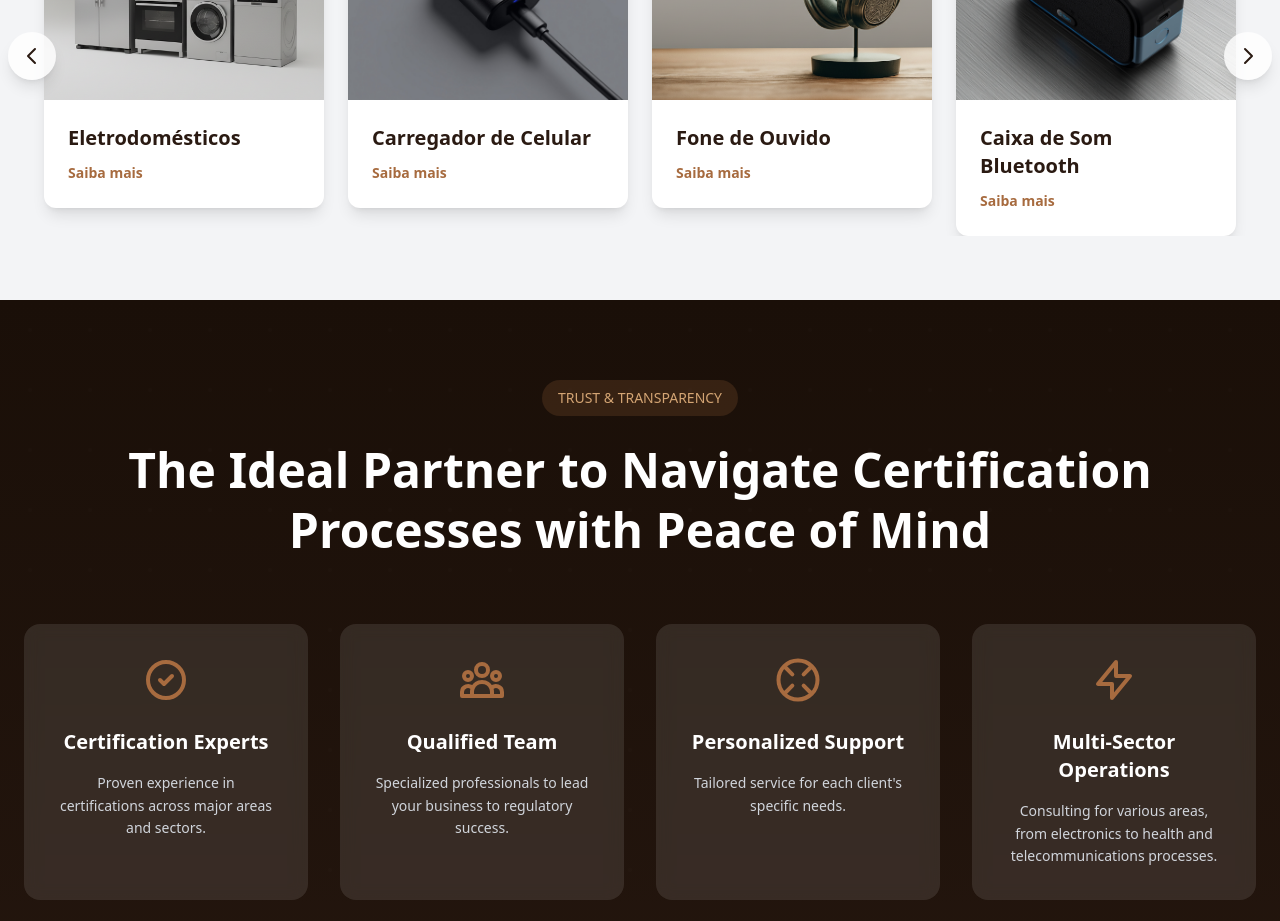
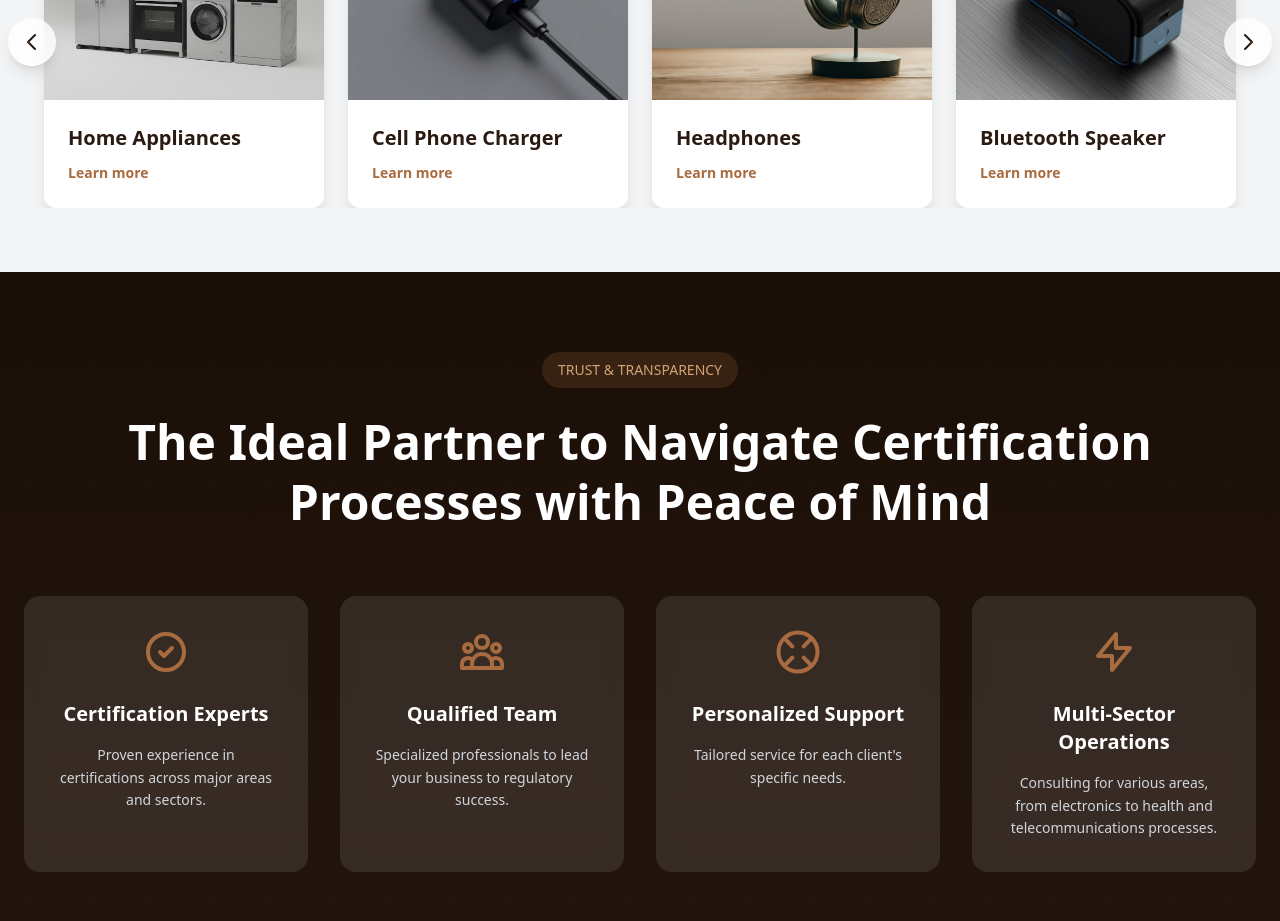
Before and after one commit to BrunoJSC/hegemon, a React (Vite) app: page / in a window 1280 px wide. Shown: the part 2300-3221 px from the top of the page. Built offline with nearby package versions, Linux system fonts and the light colour scheme; grey boxes are pictures that could not be loaded.

Commit message:
adicionar traducao e mais

```diff
--- a/src/components/layout/product.tsx
+++ b/src/components/layout/product.tsx
@@ -1,4 +1,5 @@
 import { motion } from "framer-motion";
+import { useTranslation } from "react-i18next";
 
 interface ProductProps {
   id: number;
@@ -8,6 +9,7 @@ interface ProductProps {
 }
 
 export function Product({ image, title, badge }: ProductProps) {
+  const { t } = useTranslation();
   return (
     <motion.div
       className="bg-white rounded-xl shadow-lg overflow-hidden hover:shadow-xl transition-all duration-300 group"
@@ -57,7 +59,7 @@ export function Product({ image, title, badge }: ProductProps) {
           whileHover={{ scale: 1.05 }}
           whileTap={{ scale: 0.95 }}
         >
-          Saiba mais
+          {t("products.learnMore")}
         </motion.button>
       </motion.div>
     </motion.div>
--- a/src/components/products.tsx
+++ b/src/components/products.tsx
@@ -11,37 +11,37 @@ export function Products() {
     {
       id: 1,
       image: "/eletro.png",
-      title: "Eletrodomésticos",
+      title: t("products.items.appliances"),
       badge: "INMETRO",
     },
     {
       id: 2,
       image: "/power.jpg",
-      title: "Carregador de Celular",
+      title: t("products.items.charger"),
       badge: "ANATEL",
     },
     {
       id: 3,
       image: "/fone.png",
-      title: "Fone de Ouvido",
+      title: t("products.items.headphone"),
       badge: "ANATEL",
     },
     {
       id: 4,
       image: "/caixa.jpg",
-      title: "Caixa de Som Bluetooth",
+      title: t("products.items.speaker"),
       badge: "ANATEL",
     },
     {
       id: 5,
       image: "/material.png",
-      title: "Artigos Escolares",
+      title: t("products.items.school"),
       badge: "INMETRO",
     },
     {
       id: 6,
       image: "/brinquedo.png",
-      title: "Brinquedos",
+      title: t("products.items.toys"),
       badge: "INMETRO",
     },
   ];
--- a/src/locales/en/translation.json
+++ b/src/locales/en/translation.json
@@ -67,7 +67,16 @@
   },
   "products": {
     "badge": "PRODUCTS",
-    "title": "Check Out Some Products That Can Obtain Certification"
+    "title": "Check Out Some Products That Can Obtain Certification",
+    "learnMore": "Learn more",
+    "items": {
+      "appliances": "Home Appliances",
+      "charger": "Cell Phone Charger",
+      "headphone": "Headphones",
+      "speaker": "Bluetooth Speaker",
+      "school": "School Supplies",
+      "toys": "Toys"
+    }
   },
   "about": {
     "badge": "TRUST & TRANSPARENCY",
--- a/src/locales/pt/translation.json
+++ b/src/locales/pt/translation.json
@@ -67,7 +67,16 @@
   },
   "products": {
     "badge": "PRODUTOS",
-    "title": "Confira Alguns os Produtos que Podem Obter Certificação"
+    "title": "Confira Alguns os Produtos que Podem Obter Certificação",
+    "learnMore": "Saiba mais",
+    "items": {
+      "appliances": "Eletrodomésticos",
+      "charger": "Carregador de Celular",
+      "headphone": "Fone de Ouvido",
+      "speaker": "Caixa de Som Bluetooth",
+      "school": "Artigos Escolares",
+      "toys": "Brinquedos"
+    }
   },
   "about": {
     "badge": "CONFIANÇA & TRANSPARÊNCIA",
--- a/src/locales/zh/translation.json
+++ b/src/locales/zh/translation.json
@@ -67,7 +67,16 @@
   },
   "products": {
     "badge": "产品",
-    "title": "查看一些可以获得认证的产品"
+    "title": "查看一些可以获得认证的产品",
+    "learnMore": "了解更多",
+    "items": {
+      "appliances": "家用电器",
+      "charger": "手机充电器",
+      "headphone": "耳机",
+      "speaker": "蓝牙音箱",
+      "school": "学习用品",
+      "toys": "玩具"
+    }
   },
   "about": {
     "badge": "信任与透明",
```
Also changed, not shown: 1 other file (tests, documents, lock files or other folders).
